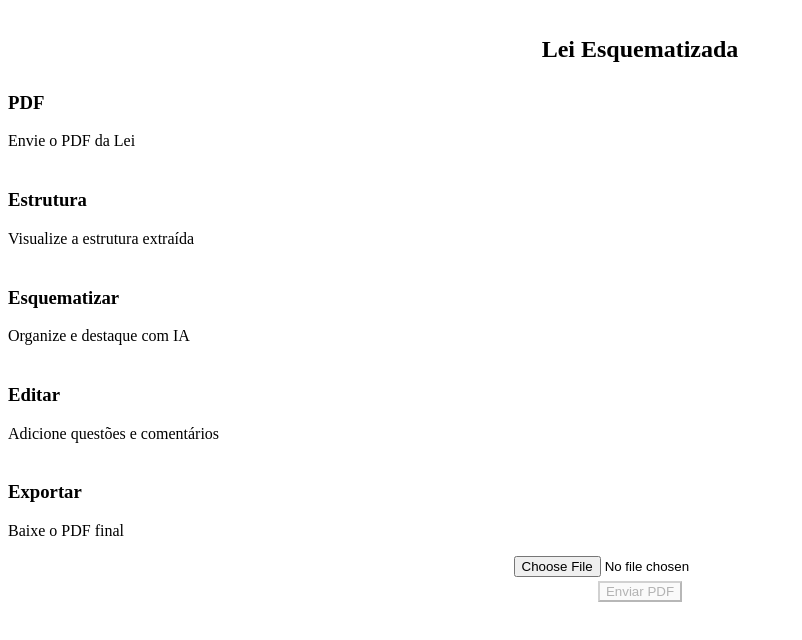
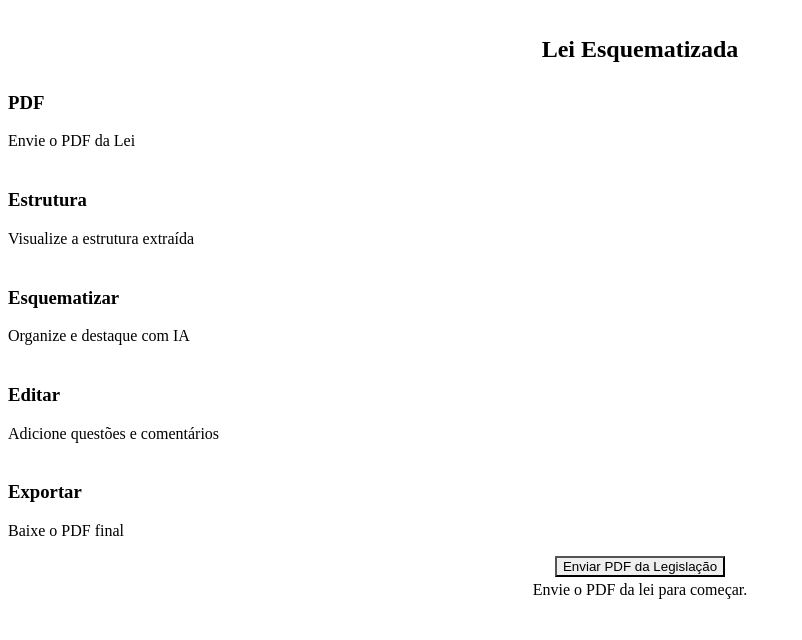
Before and after one commit to pgeovanny/versao2, a React (Vite) app in the folder frontend/: page / in a window 1280 px wide. Shown: the top 640 px of the page, without its empty margins (0-802 px from the left). Built offline with nearby package versions, Linux system fonts and the light colour scheme.

Commit message:
Update UploadPDF.tsx

```diff
--- a/frontend/src/components/UploadPDF.tsx
+++ b/frontend/src/components/UploadPDF.tsx
@@ -1,59 +1,52 @@
-import React, { useState } from "react";
-import { Box, Input, Button, Text, VStack, Spinner } from "@chakra-ui/react";
-import { uploadPdf } from "../api";
+import React, { useRef, useState } from "react";
+import { Box, Button, Input, Spinner, Text } from "@chakra-ui/react";
 import { Section } from "../types";
 
-interface Props {
-  onSuccess: (data: { structure: Section[]; pdfFile: File; pdfUrl: string }) => void;
-}
+type Props = {
+  onSuccess: (args: { structure: Section[]; pdfFile: File | null; pdfUrl: string }) => void;
+};
 
-const UploadPDF: React.FC<Props> = ({ onSuccess }) => {
-  const [selectedFile, setSelectedFile] = useState<File | null>(null);
-  const [isUploading, setIsUploading] = useState(false);
-  const [error, setError] = useState("");
+export default function UploadPDF({ onSuccess }: Props) {
+  const inputRef = useRef<HTMLInputElement>(null);
+  const [loading, setLoading] = useState(false);
 
-  const handleFileChange = (e: React.ChangeEvent<HTMLInputElement>) => {
-    setError("");
+  const handleUpload = async (e: React.ChangeEvent<HTMLInputElement>) => {
     const file = e.target.files?.[0];
-    if (file && file.type !== "application/pdf") {
-      setError("Selecione um arquivo PDF.");
-      return;
-    }
-    setSelectedFile(file || null);
-  };
+    if (!file) return;
+    setLoading(true);
+    const formData = new FormData();
+    formData.append("pdf", file);
 
-  const handleUpload = async () => {
-    if (!selectedFile) return;
-    setIsUploading(true);
-    setError("");
     try {
-      const data = await uploadPdf(selectedFile);
-      if (!data.structure || data.structure.length === 0) {
-        setError("Não foi possível extrair o texto do PDF.");
-      } else {
-        onSuccess({ structure: data.structure, pdfFile: selectedFile, pdfUrl: "" });
+      const res = await fetch(`${import.meta.env.VITE_API_URL}/extrair/`, {
+        method: "POST",
+        body: formData,
+      });
+      const data = await res.json();
+      if (data.structure) {
+        onSuccess({ structure: data.structure, pdfFile: file, pdfUrl: "" });
       }
     } catch {
-      setError("Erro ao fazer upload do PDF.");
+      alert("Erro ao extrair PDF.");
     }
-    setIsUploading(false);
+    setLoading(false);
   };
 
   return (
-    <VStack spacing={4}>
-      <Input type="file" accept="application/pdf" onChange={handleFileChange} />
-      {selectedFile && (
-        <Text fontSize="sm" color="gray.500">
-          Selecionado: {selectedFile.name}
-        </Text>
-      )}
-      <Button colorScheme="blue" onClick={handleUpload} isLoading={isUploading} isDisabled={!selectedFile}>
-        Enviar PDF
+    <Box textAlign="center">
+      <Input
+        type="file"
+        accept=".pdf"
+        ref={inputRef}
+        onChange={handleUpload}
+        display="none"
+      />
+      <Button colorScheme="blue" onClick={() => inputRef.current?.click()} isLoading={loading}>
+        Enviar PDF da Legislação
       </Button>
-      {error && <Text color="red.500">{error}</Text>}
-      {isUploading && <Spinner />}
-    </VStack>
+      <Text fontSize="sm" mt={4} color="gray.500">
+        Envie o PDF da lei para começar.
+      </Text>
+    </Box>
   );
-};
-
-export default UploadPDF;
+}
```
